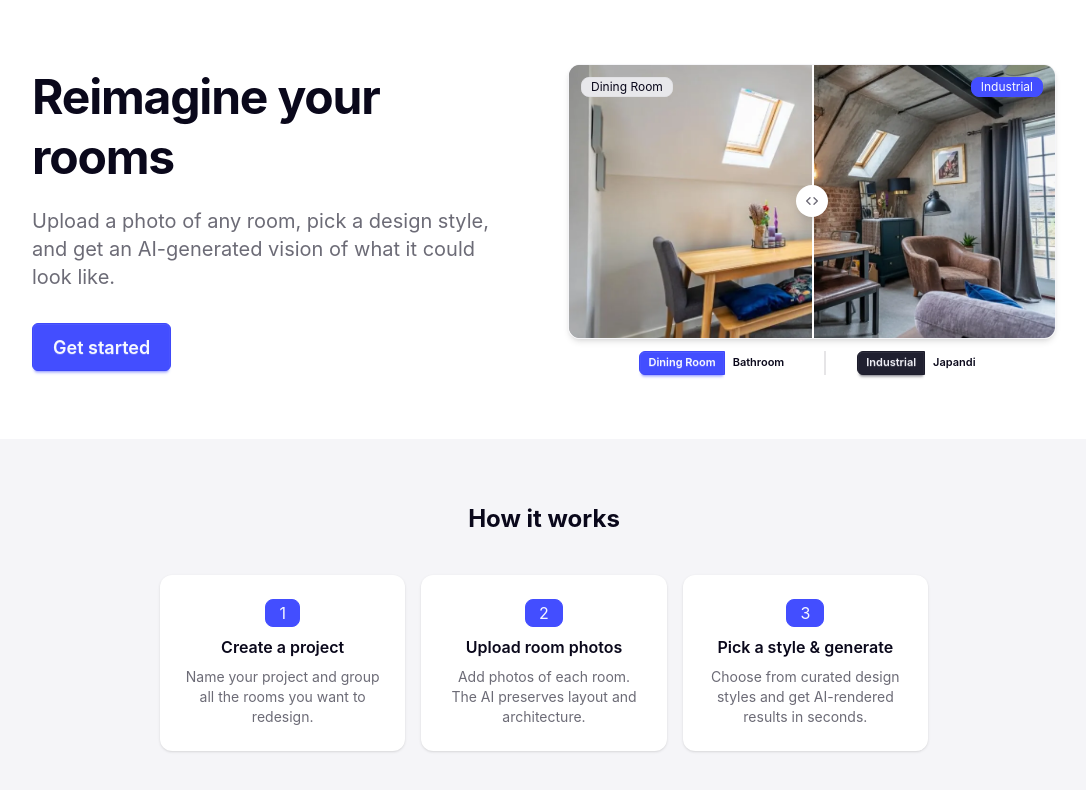
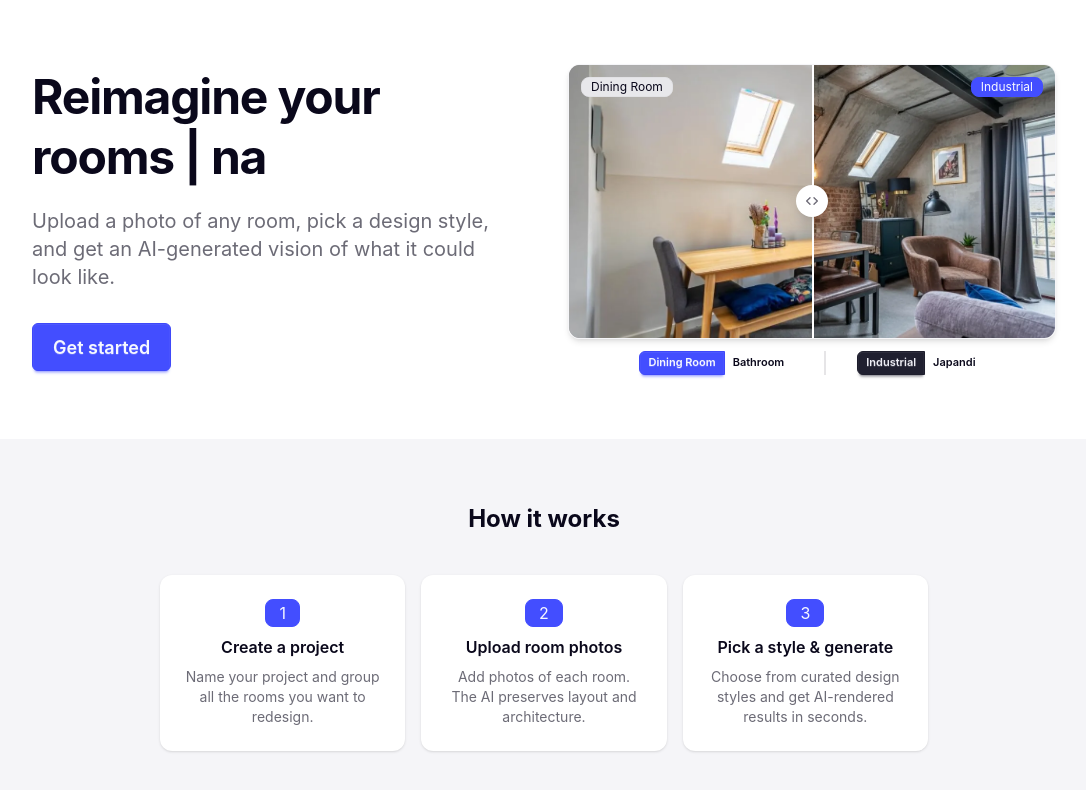
Before and after one commit to GitToby/visions, a React (Vite) app in the folder frontend/: page / in a window 1280 px wide. Shown: the top 790 px of the page, without its empty margins (96-1182 px from the left). Built offline with nearby package versions, Linux system fonts and the light colour scheme; no server answers; what openapi-fetch would draw is missing.

Commit message:
update landing page

```diff
--- a/frontend/src/pages/LandingPage.tsx
+++ b/frontend/src/pages/LandingPage.tsx
@@ -3,6 +3,7 @@ import { useNavigate } from "react-router-dom";
 import { BeforeAfterDiff } from "@/components/BeforeAfterDiff";
 import { useAuth } from "@/features/auth/AuthContext";
 import { LoginModal } from "@/features/auth/LoginModal";
+import config from "@/lib/config";
 
 const ROOMS = [
   {
@@ -50,7 +51,7 @@ export function LandingPage() {
           {/* Text */}
           <div>
             <h1 className="text-5xl font-bold tracking-tight mb-5 leading-tight">
-              Reimagine your rooms
+              Reimagine your rooms | {config.api.is_preview}
             </h1>
             <p className="text-xl text-base-content/60 mb-8">
               Upload a photo of any room, pick a design style, and get an
```
